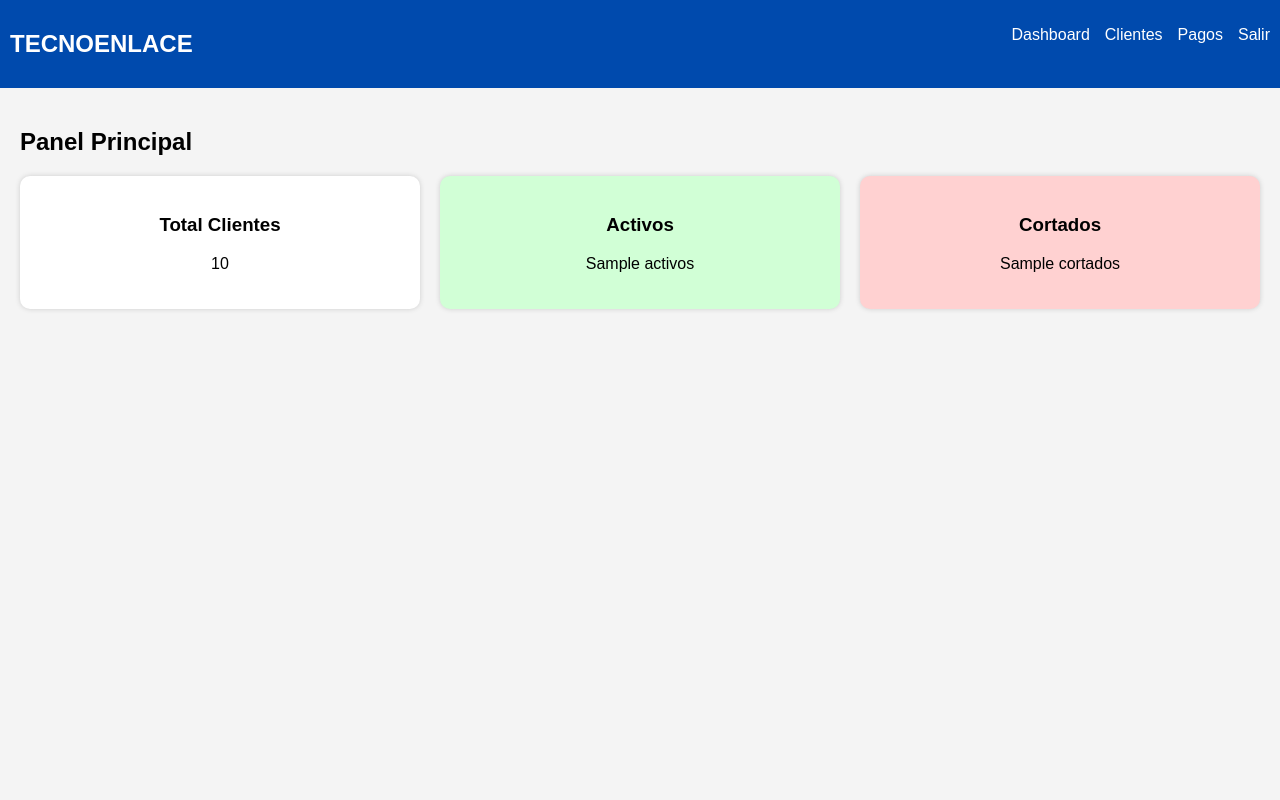
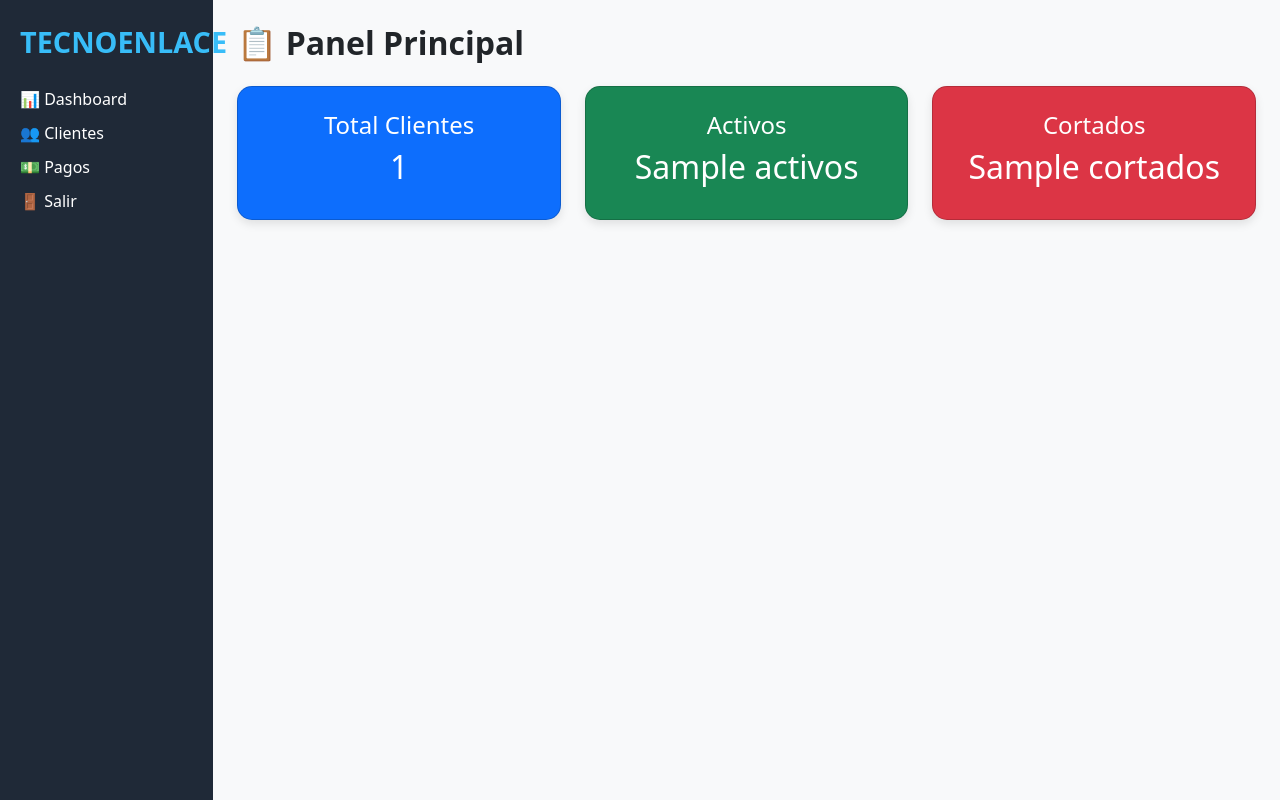
Before and after one commit to ruizjosemanuel177-tech/control_pagos_tecnonlace, a Flask app: template templates/dashboard.html in a window 1280 px wide. Run offline with Flask 3, Linux system fonts and the light colour scheme; the template is opened without the code that fills it: most values are stand-ins (such as "Sample title", 1, 10 or a date in 2020).

Commit message:
Update dashboard.html

```diff
--- a/templates/dashboard.html
+++ b/templates/dashboard.html
@@ -1,18 +1,79 @@
-{% extends "layout.html" %}
-{% block content %}
-<h2>Panel Principal</h2>
-<div class="cards">
-    <div class="card">
-        <h3>Total Clientes</h3>
-        <p>{{ total }}</p>
+<!DOCTYPE html>
+<html lang="es">
+<head>
+    <meta charset="UTF-8">
+    <title>TECNOENLACE - Dashboard</title>
+    <link href="https://cdn.jsdelivr.net/npm/bootstrap@5.3.3/dist/css/bootstrap.min.css" rel="stylesheet">
+    <style>
+        body {
+            background-color: #f8f9fa;
+        }
+        .sidebar {
+            height: 100vh;
+            background-color: #1f2937;
+            color: white;
+            padding: 20px;
+        }
+        .sidebar a {
+            color: white;
+            text-decoration: none;
+            display: block;
+            margin: 10px 0;
+        }
+        .sidebar a:hover {
+            color: #38bdf8;
+        }
+        .card {
+            border-radius: 15px;
+            box-shadow: 0 4px 10px rgba(0,0,0,0.1);
+        }
+        .brand {
+            font-size: 1.8rem;
+            font-weight: bold;
+            color: #38bdf8;
+        }
+    </style>
+</head>
+<body>
+    <div class="container-fluid">
+        <div class="row">
+            <!-- Sidebar -->
+            <div class="col-md-2 sidebar">
+                <div class="brand mb-4">TECNOENLACE</div>
+                <a href="{{ url_for('dashboard') }}">📊 Dashboard</a>
+                <a href="{{ url_for('clientes') }}">👥 Clientes</a>
+                <a href="{{ url_for('pagos') }}">💵 Pagos</a>
+                <a href="{{ url_for('logout') }}">🚪 Salir</a>
+            </div>
+
+            <!-- Contenido principal -->
+            <div class="col-md-10 p-4">
+                <h2 class="mb-4 fw-bold">📋 Panel Principal</h2>
+
+                <div class="row g-4">
+                    <div class="col-md-4">
+                        <div class="card text-center p-4 bg-primary text-white">
+                            <h4>Total Clientes</h4>
+                            <h2>{{ total_clientes }}</h2>
+                        </div>
+                    </div>
+                    <div class="col-md-4">
+                        <div class="card text-center p-4 bg-success text-white">
+                            <h4>Activos</h4>
+                            <h2>{{ activos }}</h2>
+                        </div>
+                    </div>
+                    <div class="col-md-4">
+                        <div class="card text-center p-4 bg-danger text-white">
+                            <h4>Cortados</h4>
+                            <h2>{{ cortados }}</h2>
+                        </div>
+                    </div>
+                </div>
+            </div>
+        </div>
     </div>
-    <div class="card activo">
-        <h3>Activos</h3>
-        <p>{{ activos }}</p>
-    </div>
-    <div class="card cortado">
-        <h3>Cortados</h3>
-        <p>{{ cortados }}</p>
-    </div>
-</div>
-{% endblock %}
+
+    <script src="https://cdn.jsdelivr.net/npm/bootstrap@5.3.3/dist/js/bootstrap.bundle.min.js"></script>
+</body>
+</html>
```
